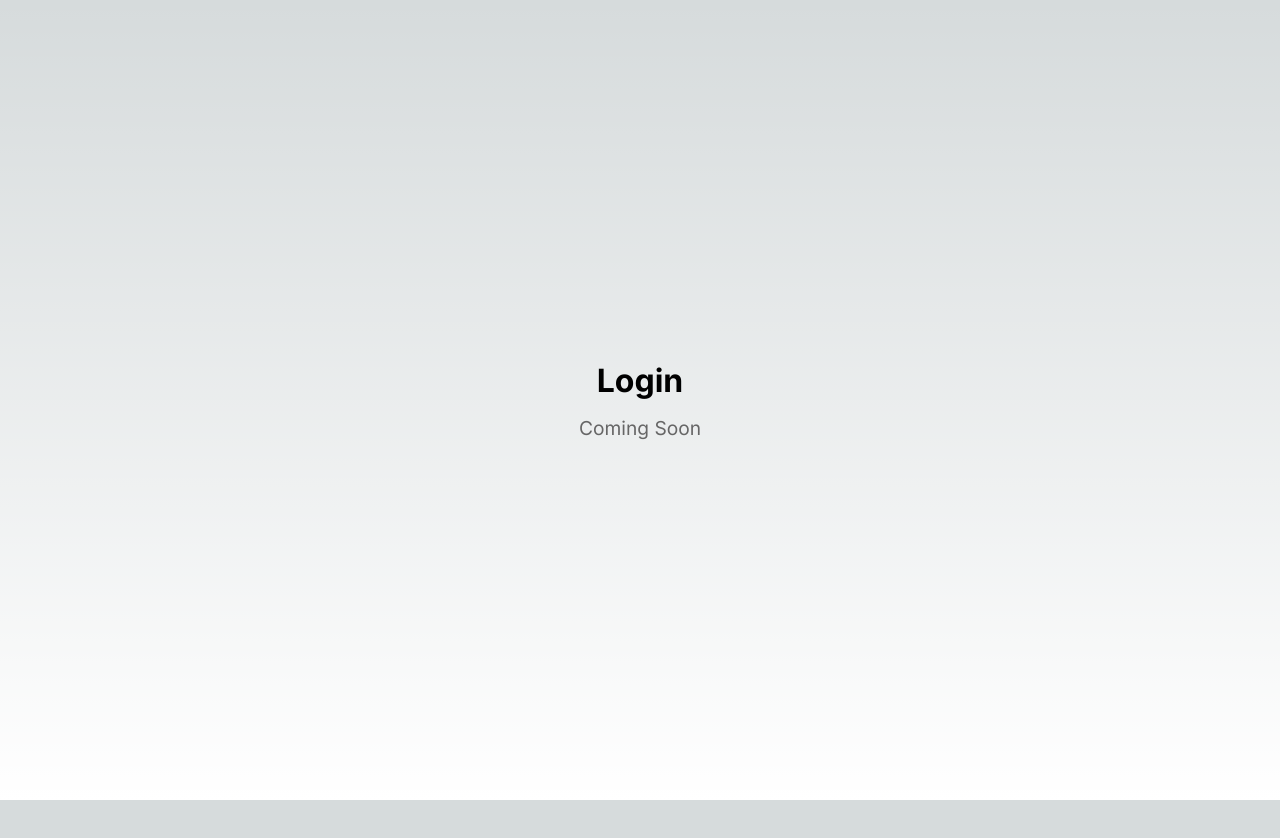
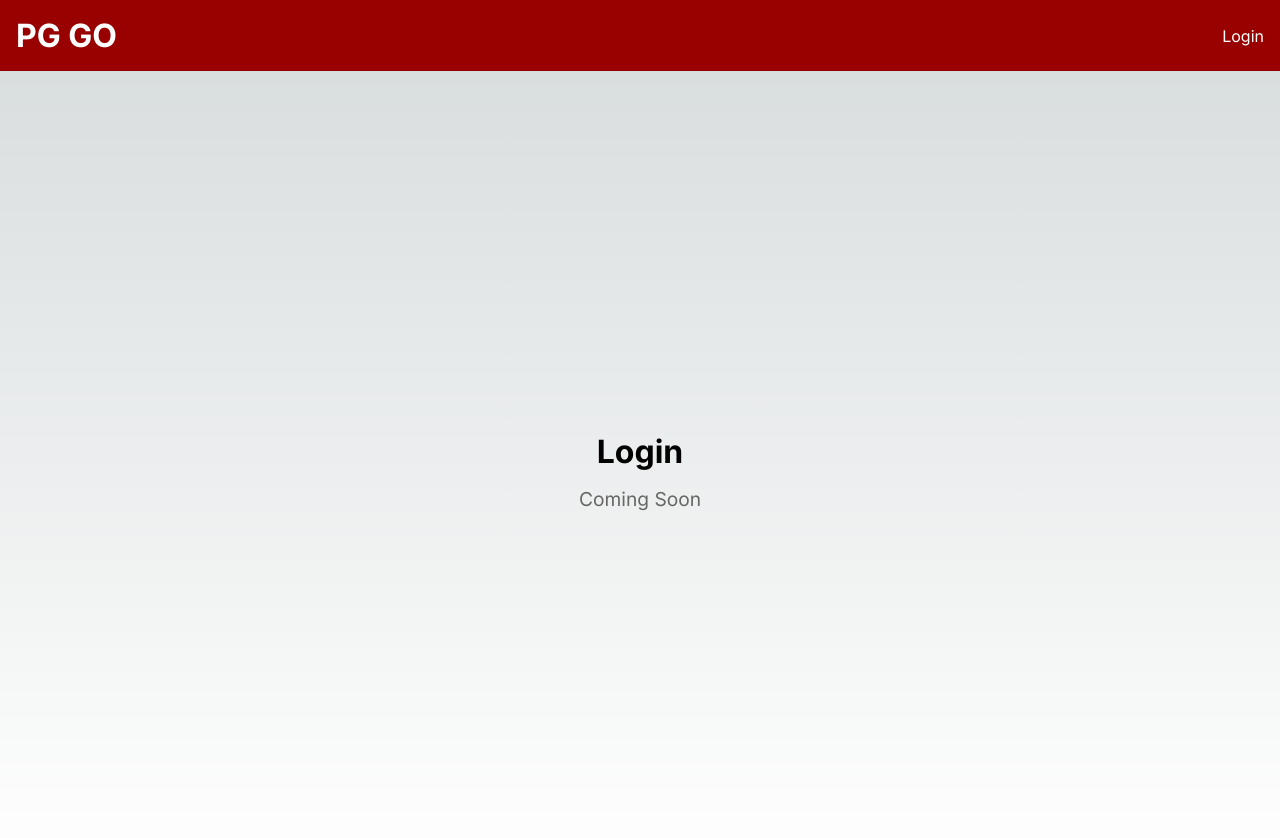
Before and after one commit to waseemk7/PG-GO, a Next.js app: page /login in a window 1280 px wide. Shown: the top 838 px of the page. Before the commit the page ends 800 px from the top, so only its background shows below. Built offline with nearby package versions, Linux system fonts and the light colour scheme.

Commit message:
header as layout element

```diff
--- a/app/layout.tsx
+++ b/app/layout.tsx
@@ -1,12 +1,13 @@
 import type { Metadata } from "next";
 import { Inter } from "next/font/google";
 import "./globals.css";
+import MainHeader from "@/components/mainHeader/page";
 
 const inter = Inter({ subsets: ["latin"] });
 
 export const metadata: Metadata = {
   title: "PG GO",
-  description: "Seamless Booking",
+  description: "PG Seamless Booking",
 };
 
 export default function RootLayout({
@@ -16,7 +17,10 @@ export default function RootLayout({
 }>) {
   return (
     <html lang="en">
-      <body className={inter.className}>{children}</body>
+      <body className={inter.className}>
+        <MainHeader />
+        {children}
+      </body>
     </html>
   );
 }
--- a/app/page.tsx
+++ b/app/page.tsx
@@ -1,4 +1,3 @@
-import Header from "@/components/header/page";
 import FormComponent from "@/components/form/page";
 import Image from "next/image";
 import styles from "./page.module.css";
@@ -8,7 +7,6 @@ export default function Home() {
   return (
     <main className={styles.main}>
       <div className={styles.contentWrapper}>
-        <Header title={"PGGO"} />
         <div className={styles.container}>
           <div className={styles.leftSection}>
             <div className={styles.content}>
--- /dev/null
+++ b/components/mainHeader/page.module.css
@@ -0,0 +1,16 @@
+.header {
+  display: flex;
+  justify-content: space-between;
+  align-items: center;
+  background-color: #990000;
+  color: #fff;
+  padding: 1rem;
+}
+
+.header h1 {
+  margin: 0;
+}
+
+.pggoLogo {
+  /* If you need to style the logo */
+}
--- /dev/null
+++ b/components/mainHeader/page.tsx
@@ -0,0 +1,26 @@
+import React from "react";
+import Image from "next/image";
+import Link from "next/link";
+import styles from "./page.module.css";
+
+interface HeaderProps {}
+
+const MainHeader: React.FC<HeaderProps> = () => {
+  return (
+    <header className={styles.header}>
+      {/* <Image
+        src="/vercel.svg"
+        alt="PGGO Logo"
+        className={styles.pggoLogo}
+        width={100}
+        height={24}
+        priority
+      /> */}
+      <h1>PG GO</h1>
+
+      <Link href="/login">Login</Link>
+    </header>
+  );
+};
+
+export default MainHeader;
```
